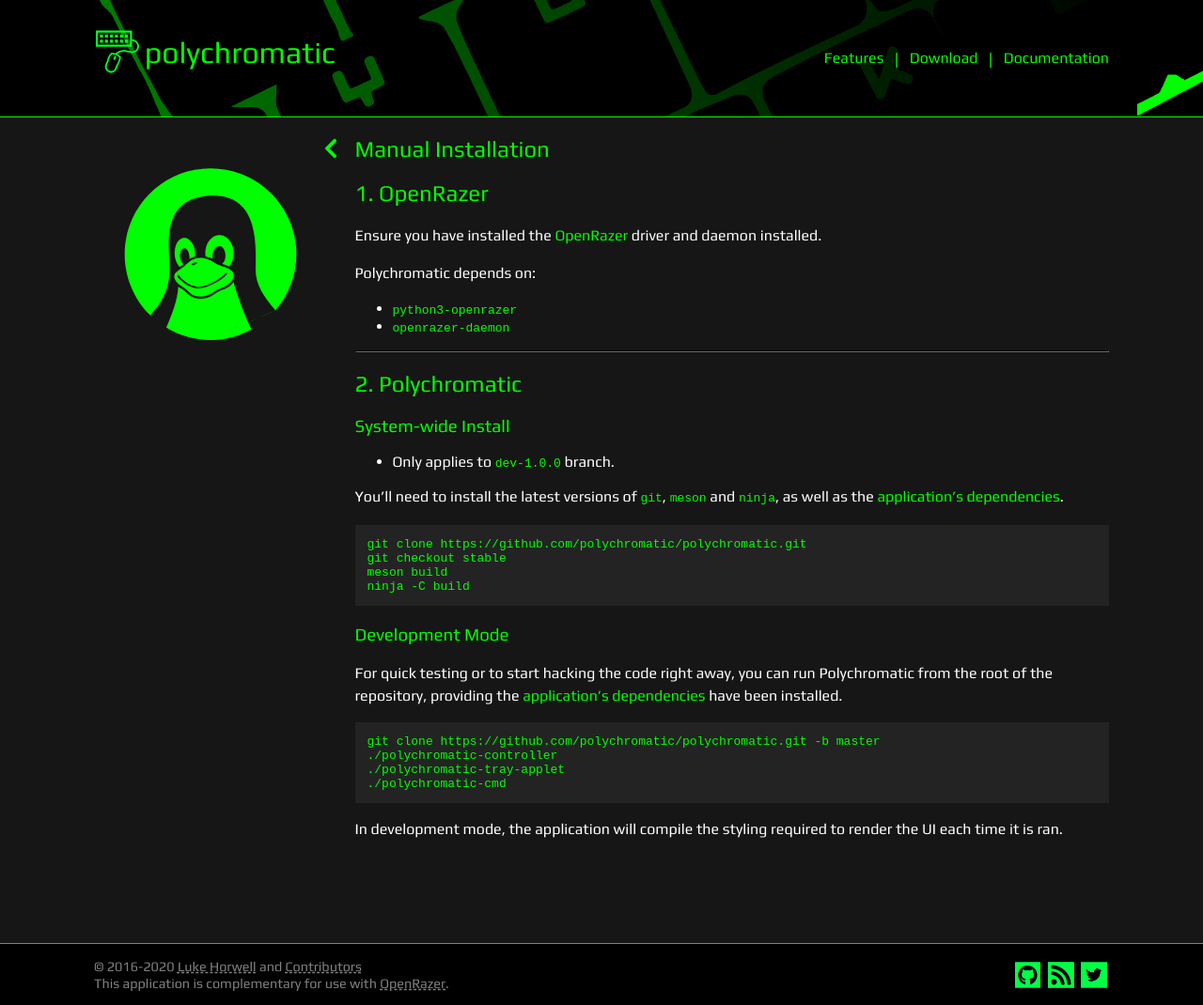
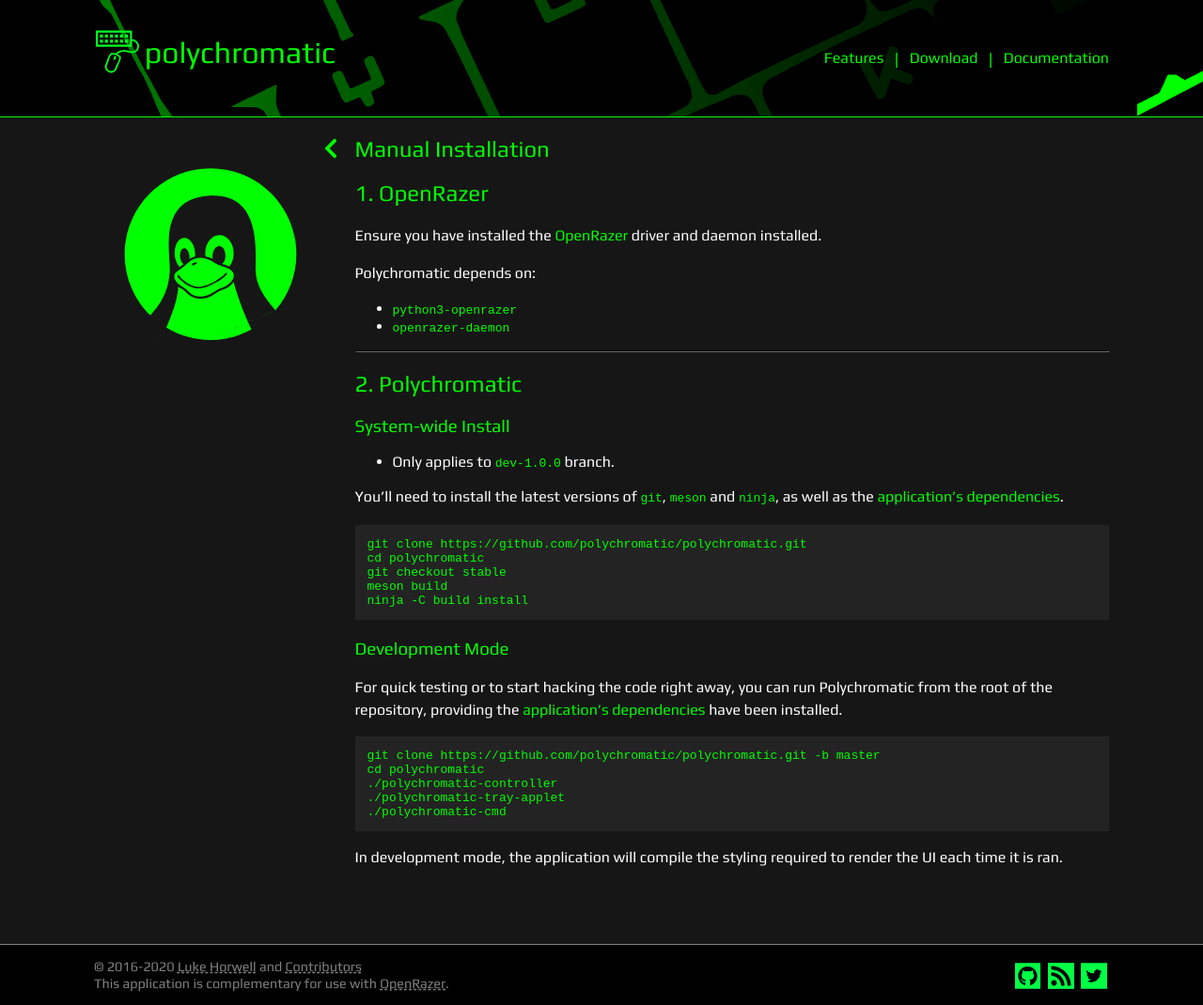
Before and after one commit to polychromatic/website, a Jekyll site: the page built from pages/download/manual.md, in a window 1280 px wide and 1070 px high. Shown: the whole window at 94% size. Built offline with Jekyll 4.4.1, drawn with Linux system fonts in a browser that asks for light colours.

Commit message:
Update install instructions

````diff
--- a/pages/download/manual.md
+++ b/pages/download/manual.md
@@ -28,9 +28,10 @@ as the [application's dependencies](/docs/dependencies/).
 
 ```
 git clone https://github.com/polychromatic/polychromatic.git
+cd polychromatic
 git checkout stable
 meson build
-ninja -C build
+ninja -C build install
 ```
 
 ### Development Mode
@@ -40,6 +41,7 @@ providing the [application's dependencies](/docs/dependencies/) have been instal
 
 ```
 git clone https://github.com/polychromatic/polychromatic.git -b master
+cd polychromatic
 ./polychromatic-controller
 ./polychromatic-tray-applet
 ./polychromatic-cmd
````
